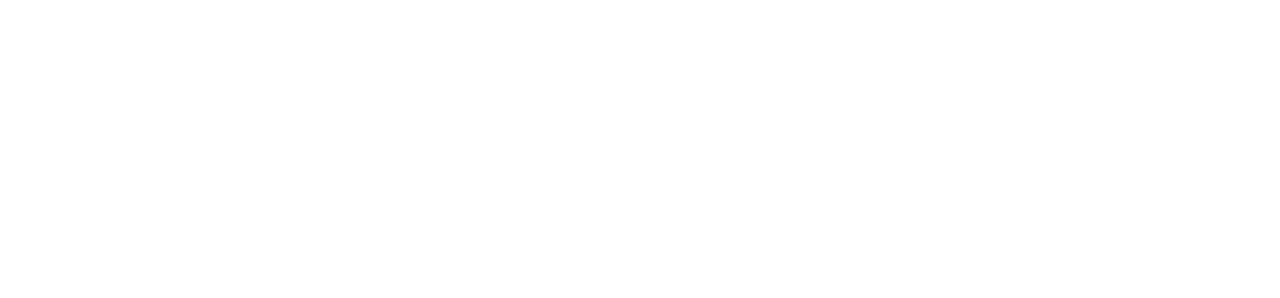
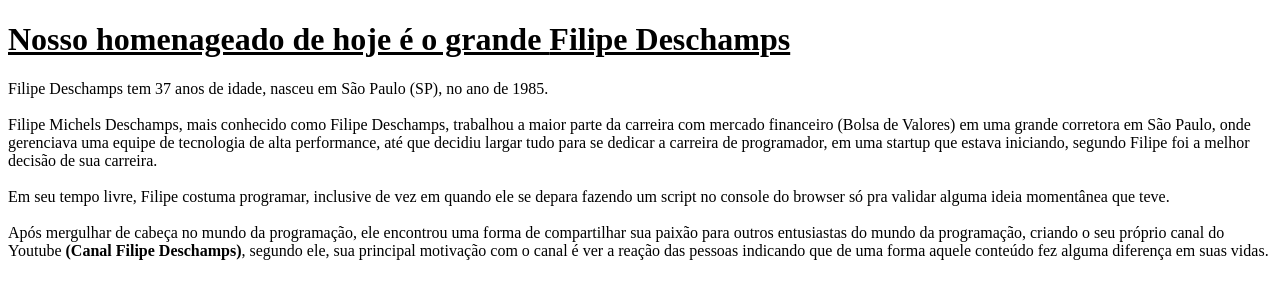
Before and after one commit to Gabriel-Teo/ctd-frontend1-aula6, a plain HTML site: page index.html in a window 1280 px wide. Drawn offline with Linux system fonts and the light colour scheme.

Commit message:
Sugestão de conteúdo principal da aula06

```diff
--- a/index.html
+++ b/index.html
@@ -8,5 +8,24 @@
 </head>
 <body>
 
+
+    <main style="font-family:jetbrains mono;">
+        <h1 style="text-decoration: underline;">Nosso homenageado de hoje é o grande <b>Filipe Deschamps</b></h1>
+        Filipe Deschamps tem 37 anos de idade, nasceu em São Paulo (SP), no ano de 1985.<br>
+        <br>
+        Filipe Michels Deschamps, mais conhecido como Filipe Deschamps, trabalhou a maior parte da carreira com mercado
+        financeiro (Bolsa de Valores) em uma grande corretora em São Paulo, onde gerenciava uma equipe de tecnologia de alta
+        performance, até que decidiu largar tudo para se dedicar a carreira de programador, em uma startup que estava iniciando, segundo Filipe foi a melhor decisão de sua carreira.<br><br>
+
+        Em seu tempo livre, Filipe costuma programar, inclusive de vez em quando ele se depara fazendo um script no console do
+        browser só pra validar alguma ideia momentânea que teve.<br><br>
+
+        Após mergulhar de cabeça no mundo da programação, ele encontrou uma forma de compartilhar sua paixão para outros
+        entusiastas do mundo da programação, criando o seu próprio canal do Youtube<b> (Canal Filipe Deschamps)</b>, segundo ele, sua
+        principal motivação com o canal é ver a reação das pessoas indicando que de uma forma aquele conteúdo fez alguma
+        diferença em suas vidas.
+    </main>
+
+
 </body>
 </html>
```
